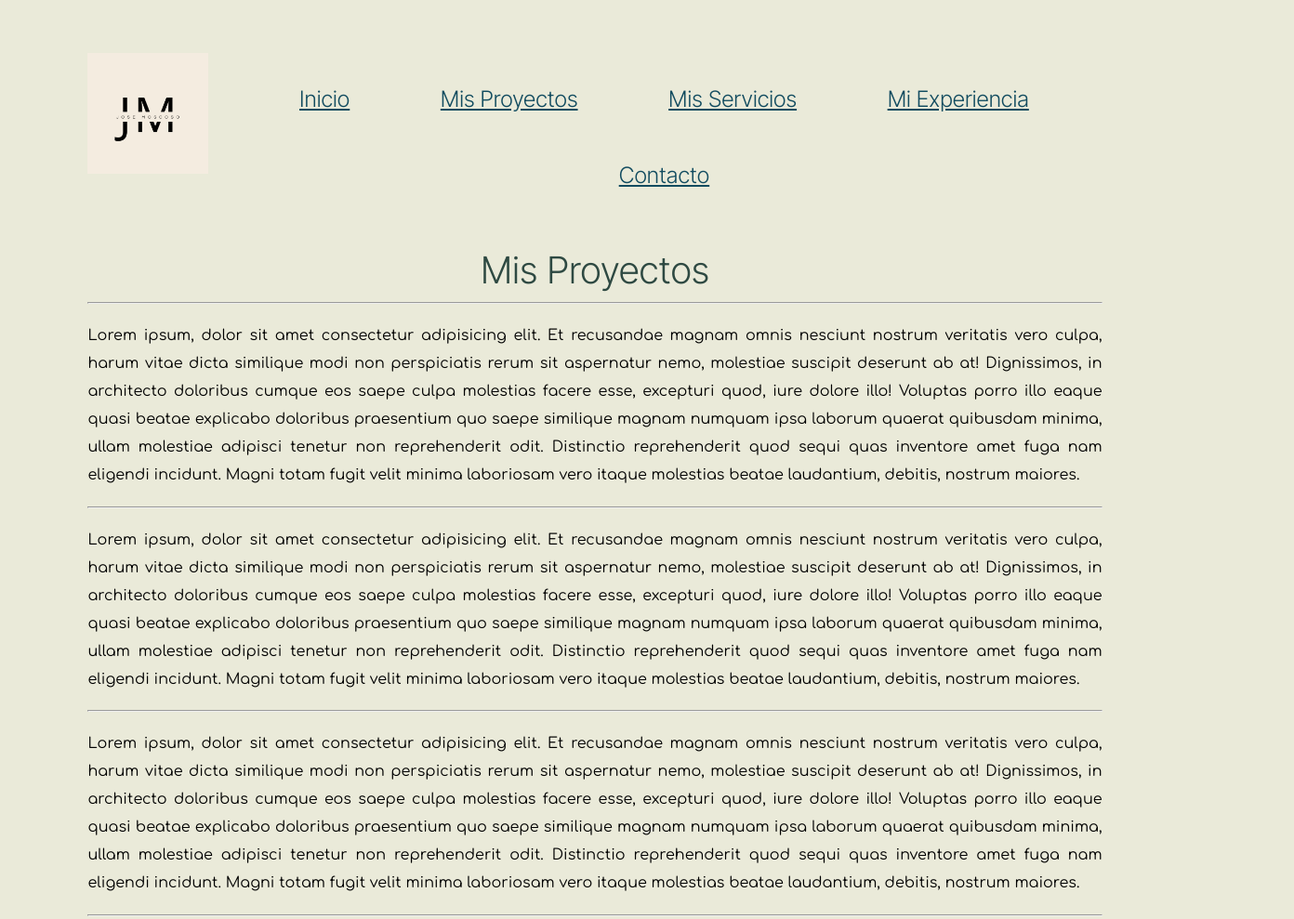
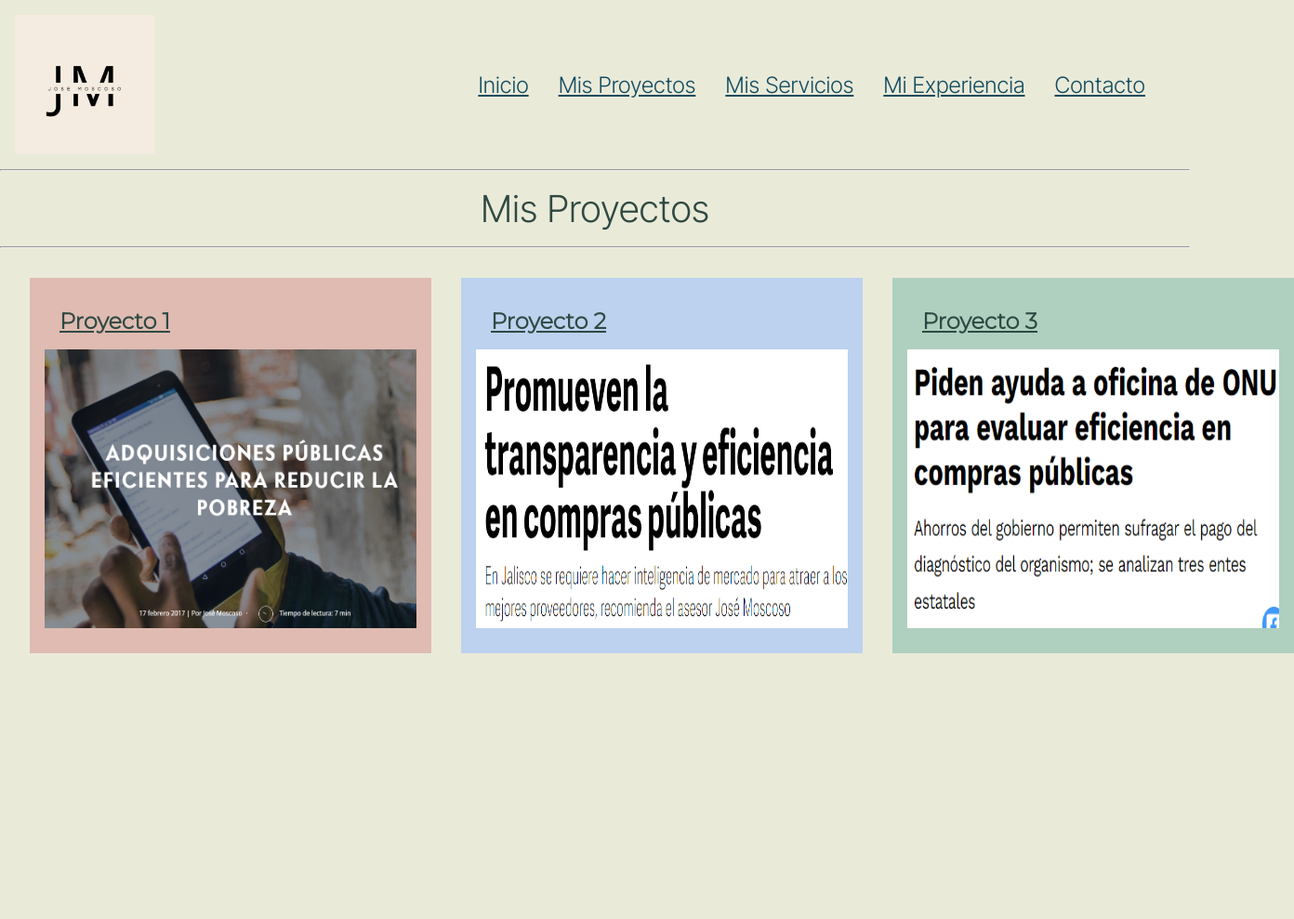
Before and after one commit to inesmoscoso01/primer_repositorio, a website: page proyecto/mis-proyectos.html in a window 1280 px wide. Shown: the whole page at 93% size, 1392 px wide, since content can reach past the window. After the commit the page ends 800 px from the top, so only its background shows below. Drawn offline with Linux system fonts and the light colour scheme.

Commit message:
primer commit

```diff
--- a/css/style.css
+++ b/css/style.css
@@ -1,23 +1,40 @@
-@import url('https://fonts.googleapis.com/css2?family=Comfortaa&family=Inter+Tight:wght@300&family=Red+Hat+Display&family=Sarabun&display=swap');
+@import url('https://fonts.googleapis.com/css2?family=Comfortaa&family=Inter+Tight:wght@300&family=Montserrat:wght@300&family=Red+Hat+Display&family=Sarabun&display=swap');
 *{
-	margin-top: 0.5cm;
-	margin-left: 0.5cm;
-	margin-bottom: 0.5cm;
-	margin-right: 0.5cm;
+	margin: 0;
 	padding: 0;
+	box-sizing: border-box;
+}
+.fondo{
 	background-color: #eaead9;
 }
 
-header{
-	position:static;
+.navegacion {
+	display: flex;
+	justify-content: space-between;
+	padding: 1rem;
 }
 img.logo {
-	width: 130px;
- 	height: 130px;
+	width: 150px;
+ 	height: 150px;
 	float:left;
 	display: flex;
+  }
+.menu {
+	display: flex;
+	}
+.menu-list{
+	display: flex;
+	padding: 1rem;
+	list-style-type: none;
+	align-items:center;
+}
 
-  }
+.menu-item a{
+	padding: 1rem;
+	color: #114B5F;
+	font-family: 'Inter Tight', sans-serif;
+	font-size:x-large;
+}
 
 h1 {
 	color: #2e4942;
@@ -25,6 +42,7 @@ h1 {
 	font-size: 60px;
 	font-family: 'Red Hat Display', sans-serif;
 	text-align:center;
+	padding: 1rem;
   }
 h2 {
 	color: #2e4942;
@@ -32,68 +50,92 @@ h2 {
 	font-size: 40px;
 	font-family: 'Inter Tight', sans-serif;
 	text-align: center;
+	padding: 1rem;
   }
 h3 {
+	font-family: 'Montserrat', sans-serif;
+	font-size: x-large;
 	color: #2e4942;
-	font-weight: normal;
-	font-size: 40px;
-	font-family: 'Inter Tight', sans-serif;
-	text-align:center;
+	text-decoration: underline;
+	padding: 1rem;
   }
 
-.menu {
+.acerca-de {
+	grid-template-columns: 1fr, 2fr;
+	grid-template-rows: 1fr, 2fr;
+	grid-template-areas: "foto texto";
+	gap: 1rem;
 	display: flex;
-	padding: 1rem;
-	justify-content: center;
-
-}
-.menu-list {
-	list-style-type: none;
-	display: flex;
-	flex-direction: row;
-	flex-wrap: wrap;
-	justify-content: space-evenly;
-	gap: 1rem;
-	align-items: center;
-}
-
-.menu-item a{
-	color: #114B5F;
-	font-family: 'Inter Tight', sans-serif;
-	font-size:x-large;
-}
-
-.menu-perfil {
-	width: 100%;
-	display: flex;
-	flex-direction: row-reverse;
-	flex-wrap: wrap;
-	justify-content: space-around;
 }
 
 img.perfil {
-	width: 300px;
-	height: 300px;
-	margin-top: 20px;
+	grid-area: foto;
+	width: 400px;
+	height: 400px;
+	padding: 2rem;
   }
-
 .texto1 {
+	grid-area: texto;
+	width: 90%;
+	padding: 2rem;
 	text-align:justify;
 	line-height: 30px;
-	width: 60%;
 	font-family: 'Comfortaa', cursive;
+	flex-wrap: row;
 }
 .mis-proyectos {
-	text-align:justify;
+	padding: 2rem;
+	display: grid;
+	height: 500px;
+	grid-template-columns: 1fr 1fr 1fr;
+	grid-template-rows: 1fr;
+	grid-template-areas: "item1 item2 item3";
+	gap: 2rem;
+	}
+
+.grid {
+	border-radius: 1rem;
+}
+
+.grid1 {
+	grid-area: item1;
+	background-color: #DFBBB1;
+	padding: 1rem;
+}
+.img-proyecto1{
+	width: 400px;
+	height: 300px;
+}
+
+.grid2 {
+	grid-area: item2;
+	background-color: #BCD2EE;
+	padding: 1rem;
+}
+.img-proyecto2{
+	width: 400px;
+	height: 300px;
+}
+.grid3 {
+	grid-area: item3;
+	background-color: #AFD0BF;
+	padding: 1rem;
+}
+.img-proyecto3{
+	width: 400px;
+	height: 300px;
+}
+
+.mis-servicios {
+	text-align:center;
 	line-height: 30px;
 	font-family: 'Comfortaa', cursive;
 	}
 
-.mis-servicios {
-	text-align:justify;
-	line-height: 30px;
-	font-family: 'Comfortaa', cursive;
-	}
+.texto-servicios{
+	text-align: justify;
+	padding: 2rem;
+}
 
 .mi-experiencia {
 	text-align:justify;
@@ -101,12 +143,21 @@ img.perfil {
 	font-family: 'Comfortaa', cursive;
 }
 
-.contacto {
+.texto-experiencia{
+	text-align: justify;
+	padding: 2rem;
+}
+
+.titulo-contacto {
 	text-align:justify;
 	line-height: 30px;
 	font-family: 'Comfortaa', cursive;
 }
+.contacto{
+	padding: 2rem;
+	gap: 2rem;
 
+}
 .info {
 	color: #2e4942;
 	font-weight: normal;
@@ -114,6 +165,7 @@ img.perfil {
 	font-family: 'Sarabun', sans-serif;
 	text-align:left;
 	text-decoration: underline;
+
 }
 
 .boton {
@@ -124,4 +176,27 @@ img.perfil {
 	text-transform: uppercase;
 	font-family: 'Helvetica', sans-serif;
 	border-radius: 50px;
+	gap: 2rem;
 }
+
+@media screen and (max-width: 800px) {
+	.menu{
+		flex-wrap: nowrap;
+
+	}
+	.acerca-de{
+		grid-template-columns: 1fr;
+		grid-template-rows: 1fr, 1fr;
+		grid-template-areas: "foto"
+							"texto";
+	}
+
+	.mis-proyectos{
+		grid-template-columns: 1fr;
+		grid-template-rows: 1fr 1fr 1fr;
+		grid-template-areas: "item1"
+							 "item2"
+							 "item3";
+	}
+
+}
--- a/proyecto/mis-proyectos.html
+++ b/proyecto/mis-proyectos.html
@@ -9,11 +9,12 @@
     <link rel="shortcut icon" href="../imagenes/logo.png" type="image/x-icon">
 </head>
 
-<body>
+<body class="fondo">
     <section>
         <header>
+            <navv class="navegacion">
                 <img class="logo" src="../imagenes/logo.png" alt="">
-            <nav class="menu">
+                <div class="menu">
                     <ul class="menu-list">
                         <li class="menu-item"><a href="../index.html">Inicio</a></li>
                         <li class="menu-item"><a href="./proyecto/mis-proyectos.html">Mis Proyectos</a></li>
@@ -21,44 +22,32 @@
                         <li class="menu-item"><a href="../proyecto/mi-experiencia.html">Mi Experiencia</a></li>
                         <li class="menu-item"><a href="../proyecto/contacto.html">Contacto</a></li>
                     </ul>
+                </div>
             </nav>
         </header>
+        <hr>
+    </section>
+    <section>
+        <div>
+            <h2>Mis Proyectos</h2>
+            <hr>
             <div class="mis-proyectos">
-            <h3>Mis Proyectos</h3>
-            <hr>
-            <p>
-                Lorem ipsum, dolor sit amet consectetur adipisicing elit. Et recusandae magnam omnis nesciunt nostrum
-                veritatis vero culpa, harum vitae dicta similique modi non perspiciatis rerum sit aspernatur nemo,
-                molestiae suscipit deserunt ab at! Dignissimos, in architecto doloribus cumque eos saepe culpa molestias
-                facere esse, excepturi quod, iure dolore illo! Voluptas porro illo eaque quasi beatae explicabo
-                doloribus praesentium quo saepe similique magnam numquam ipsa laborum quaerat quibusdam minima, ullam
-                molestiae adipisci tenetur non reprehenderit odit. Distinctio reprehenderit quod sequi quas inventore
-                amet fuga nam eligendi incidunt. Magni totam fugit velit minima laboriosam vero itaque molestias beatae
-                laudantium, debitis, nostrum maiores.
-            </p>
-            <hr>
-            <p>
-                Lorem ipsum, dolor sit amet consectetur adipisicing elit. Et recusandae magnam omnis nesciunt nostrum
-                veritatis vero culpa, harum vitae dicta similique modi non perspiciatis rerum sit aspernatur nemo,
-                molestiae suscipit deserunt ab at! Dignissimos, in architecto doloribus cumque eos saepe culpa molestias
-                facere esse, excepturi quod, iure dolore illo! Voluptas porro illo eaque quasi beatae explicabo
-                doloribus praesentium quo saepe similique magnam numquam ipsa laborum quaerat quibusdam minima, ullam
-                molestiae adipisci tenetur non reprehenderit odit. Distinctio reprehenderit quod sequi quas inventore
-                amet fuga nam eligendi incidunt. Magni totam fugit velit minima laboriosam vero itaque molestias beatae
-                laudantium, debitis, nostrum maiores.
-            </p>
-            <hr>
-            <p>
-                Lorem ipsum, dolor sit amet consectetur adipisicing elit. Et recusandae magnam omnis nesciunt nostrum
-                veritatis vero culpa, harum vitae dicta similique modi non perspiciatis rerum sit aspernatur nemo,
-                molestiae suscipit deserunt ab at! Dignissimos, in architecto doloribus cumque eos saepe culpa molestias
-                facere esse, excepturi quod, iure dolore illo! Voluptas porro illo eaque quasi beatae explicabo
-                doloribus praesentium quo saepe similique magnam numquam ipsa laborum quaerat quibusdam minima, ullam
-                molestiae adipisci tenetur non reprehenderit odit. Distinctio reprehenderit quod sequi quas inventore
-                amet fuga nam eligendi incidunt. Magni totam fugit velit minima laboriosam vero itaque molestias beatae
-                laudantium, debitis, nostrum maiores.
-            </p>
-            <hr>
+                <div class="grid1">
+                    <h3> Proyecto 1 </h3>
+                        <a href="https://www.unops.org/es/news-and-stories/insights/efficient-public-procurement-is-necessary-for-reducing-poverty-1"
+                        target="_blank"> <img class="img-proyecto1" src="../imagenes/proyecto1.png" alt=""></a>
+                </div>
+                <div class="grid2">
+                    <h3> Proyecto 2 </h3>
+                        <a href="https://www.informador.mx/Jalisco/Promueven-la-transparencia-y-eficiencia-en-compras-publicas-20161026-0161.html"
+                        target="_blank"> <img class="img-proyecto2" src="../imagenes/proyecto2.png" </a>
+                </div>
+                <div class="grid3">
+                    <h3> Proyecto 3 </h3>
+                        <a href="https://www.eluniversal.com.mx/articulo/estados/2016/10/27/piden-ayuda-oficina-de-onu-para-evaluar-eficiencia-en-compras-publicas/"
+                        target="_blank"> <img class="img-proyecto3" src="../imagenes/proyecto3.png" </a>
+                </div>
+            </div>
         </div>
     </section>
 </body>
```
Also changed, not shown: index.html (+31 -15 lines), package.json (added, +11 -0 lines), proyecto/contacto.html (+14 -4 lines), proyecto/mi-experiencia.html (+8 -5 lines), proyecto/mis-servicios.html (+9 -5 lines), imagenes/proyecto1.png (added), imagenes/proyecto2.png (added), imagenes/proyecto3.png (added), scss/main.css (added), scss/main.scss (added), 3 other files. Lines whose indentation alone changed are shown as unchanged.
